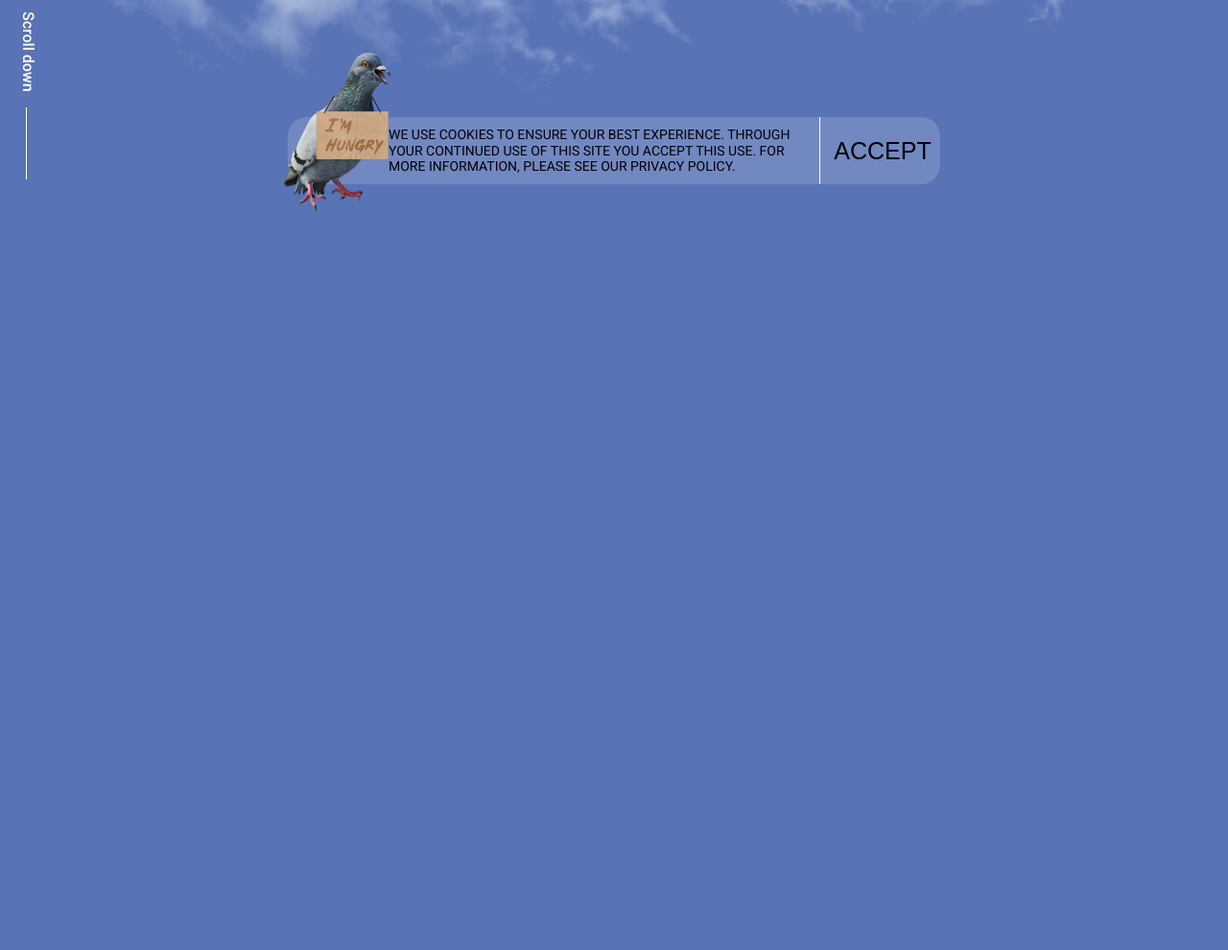
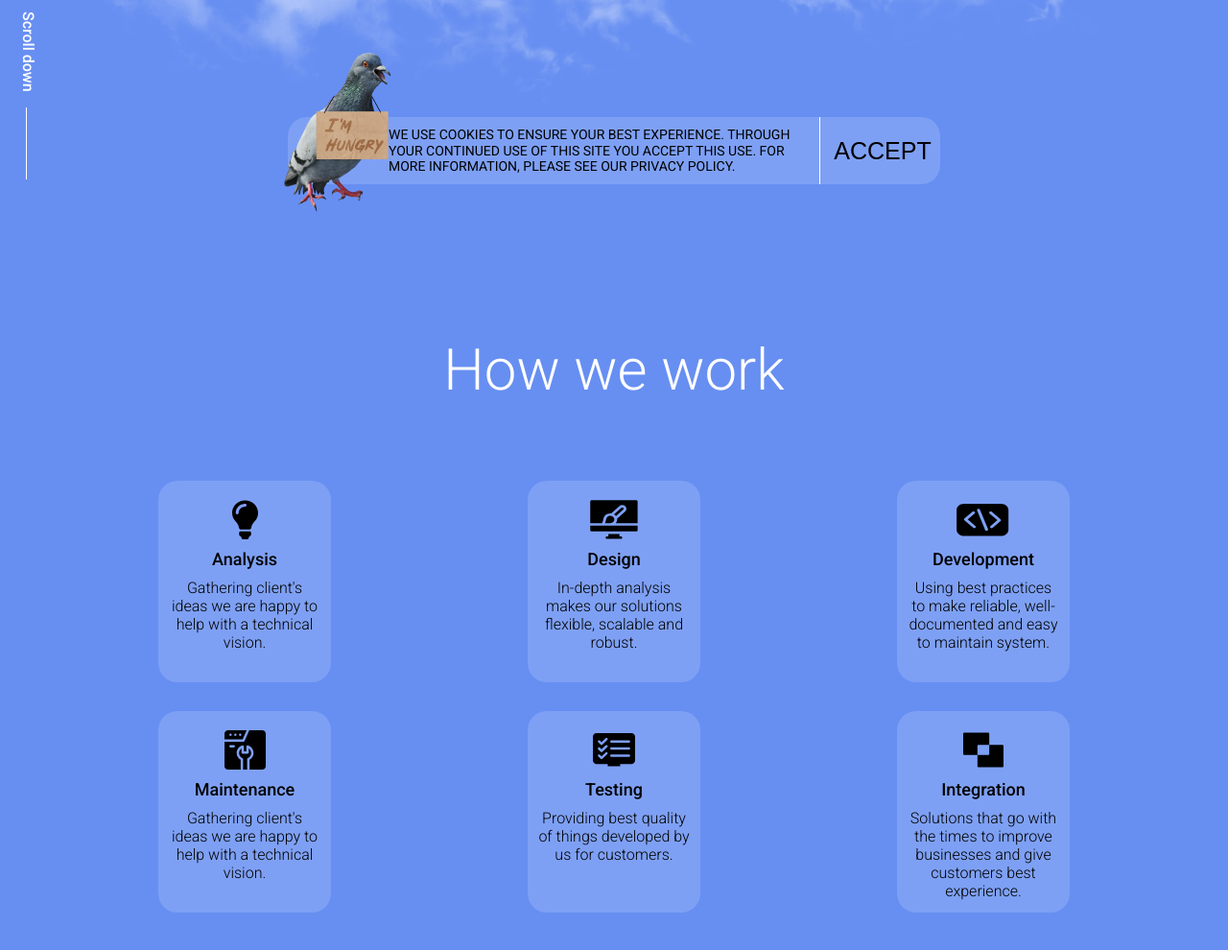
Before and after one commit to EOKvashnin/landing_live_streaming, a website built with Parcel: page index.html in a window 1280 px wide. Shown: the part 580-1570 px from the top of the page at 96% size. Before the commit the page ends 880 px from the top, so only its background shows below. Built offline with nearby package versions, Linux system fonts and the light colour scheme.

Commit message:
added work & cards section

```diff
--- a/index.html
+++ b/index.html
@@ -71,6 +71,59 @@
 					</div>
 				</div>
 			</section>
+			<section class="work-section" aria-label="work-section">
+				<div class="container">
+					<div class="work">
+						<h2 class="work__title">How we work</h2>
+						<div class="work__cards-wrapper">
+							<figure class="info-card card-analysis" aria-label="Analysis card">
+								<svg class="info-card__icon icon-bulb" aria-label="Bulb img">
+									<use href="assets/sprites.svg#bulb-icon"></use>
+								</svg>
+								<h3 class="info-card__title">Analysis</h3>
+								<p class="info-card__desc">Gathering client's ideas we are happy to help with a technical vision.</p>
+							</figure>
+							<figure class="info-card card-design" aria-label="Design card">
+								<svg class="info-card__icon icon-design" aria-label="Design icon">
+									<use href="assets/sprites.svg#design-icon"></use>
+								</svg>
+								<h3 class="info-card__title">Design</h3>
+								<p class="info-card__desc">In-depth analysis makes our solutions flexible, scalable and robust.</p>
+							</figure>
+							<figure class="info-card card-dev" aria-label="Development card">
+								<svg class="info-card__icon icon-dev" aria-label="Development icon">
+									<use href="assets/sprites.svg#dev-icon"></use>
+								</svg>
+								<h3 class="info-card__title">Development</h3>
+								<p class="info-card__desc">Using best practices to make reliable, well-documented and easy to maintain system.</p>
+							</figure>
+							<figure class="info-card card-maintenance" aria-label="Maintenance card">
+								<svg class="info-card__icon icon-maintenance" aria-label="Maintenance icon">
+									<use href="assets/sprites.svg#maintenance-icon"></use>
+								</svg>
+								<h3 class="info-card__title">Maintenance</h3>
+								<p class="info-card__desc">Gathering client's ideas we are happy to help with a technical vision.</p>
+							</figure>
+							<figure class="info-card card-testing" aria-label="Testing card">
+								<svg class="info-card__icon icon-testing" aria-label="Testing icon">
+									<use href="assets/sprites.svg#testing-icon"></use>
+								</svg>
+								<h3 class="info-card__title">Testing</h3>
+								<p class="info-card__desc">Providing best quality of things developed by us for customers.</p>
+							</figure>
+							<figure class="info-card card-integration" aria-label="Integration card">
+								<svg class="info-card__icon icon-integration" aria-label="Integration icon">
+									<use href="assets/sprites.svg#integration-icon"></use>
+								</svg>
+								<h3 class="info-card__title">Integration</h3>
+								<p class="info-card__desc">Solutions that go with the times to improve businesses and give customers best experience.</p>
+							</figure>
+
+						</div>
+					</div>
+				</div>
+
+			</section>
 		</main>
 	</body>
 </html>
--- a/styles/_basic.scss
+++ b/styles/_basic.scss
@@ -20,7 +20,8 @@ h5,
 h6,
 p,
 ul,
-button {
+button,
+figure {
 	margin: 0;
 	padding: 0;
 }
--- /dev/null
+++ b/styles/_cards.scss
@@ -0,0 +1,59 @@
+@use 'variables' as v;
+@use 'mixins' as m;
+@use 'placeholders';
+@use 'sass:color';
+
+.info-card {
+	width: 180px;
+	height: 210px;
+	padding: 20px 10px 0;
+	border-radius: 20px;
+	background-color: color.adjust(v.$color-white, $alpha: -0.85);
+	@include m.d-flex(start, center, nowrap, column, 0, 10px);
+
+	&__icon {
+		width: 25px;
+		height: 25px;
+		fill: v.$color-black;
+	}
+
+	&__title {
+		@include m.font(18px, 500, v.$color-black);
+		text-align: center;
+	}
+
+	&__desc {
+		text-align: center;
+		@include m.font(16px, 300, v.$color-black);
+	}
+
+	&:hover {
+		cursor: pointer;
+		background-color: color.adjust(v.$color-white, $alpha: -0.95);
+
+		.info-card__icon {
+			fill: v.$color-white;
+		}
+
+		.info-card__title,
+		.info-card__desc {
+			color: v.$color-white;
+		}
+	}
+
+	@media (max-width: v.$media_min) {
+		width: 140px;
+		height: 170px;
+		padding: 20px 10px 0;
+		border-radius: 20px;
+
+		&__title {
+			@include m.font(14px, 400, v.$color-black);
+			text-align: center;
+		}
+
+		&__desc {
+			@include m.font(11px, 300, v.$color-black);
+		}
+	}
+}
--- a/styles/_hero.scss
+++ b/styles/_hero.scss
@@ -60,15 +60,39 @@
 			height: 400px;
 
 			.hero__title {
-				@include m.font(75px, 700, v.$color-black);
+				@include m.font(65px, 700, v.$color-black);
 			}
 
 			.hero__action-btn {
 				@include m.font(18px, 400, v.$color-white);
 				width: 260px;
 				height: 60px;
-				@include m.position(absolute, 1, -1, bottom, left, 0px, 10px);
+				@include m.position(absolute, 1, -1, bottom, left, 65px, 10px);
 			}
+		}
+		@media (max-width: v.$media_min) {
+			max-width: 380px;
+			height: 350px;
+
+			.hero__title {
+				@include m.font(55px, 700, v.$color-black);
+			}
+
+			.hero__action-btn {
+				@include m.font(14px, 400, v.$color-white);
+				width: 200px;
+				height: 40px;
+				@include m.position(absolute, 1, -1, top, left, 200px, 0px);
+			}
+		}
+		@media (max-width: v.$media_l) {
+			width: 930px;
+		}
+		@media (max-width: v.$media_md) {
+			width: 730px;
+		}
+		@media (max-width: v.$media_min) {
+			width: 530px;
 		}
 	}
 
@@ -138,6 +162,31 @@
 				@include m.font(30px, 400, v.$color-black);
 			}
 		}
+		@media (max-width: v.$media_sn) {
+			width: 100%;
+			max-width: 450px;
+			margin: 130px auto 0;
+
+			&-img {
+				@include m.position(absolute, 1, -1, top, left, -140px, -25px);
+			}
+
+			&-content {
+				width: 100%;
+				height: 100%;
+				border-right: none;
+				border-bottom: 1px solid v.$color-white;
+				padding: 15px 15px 15px 15px;
+				line-height: 1.1;
+
+				@include m.font(14px, 400, v.$color-black);
+			}
+
+			&-btn {
+				padding: 5px;
+				@include m.font(30px, 400, v.$color-black);
+			}
+		}
 	}
 
 	.hero__scroll {
@@ -168,4 +217,7 @@
 		padding: 100px 130px 0;
 		background: url(../assets/img/cloud_alpha.png) 0 23% / contain no-repeat;
 	}
+	@media (max-width: v.$media_sn) {
+		padding: 100px 80px 0;
+	}
 }
--- a/styles/_importer.scss
+++ b/styles/_importer.scss
@@ -1,3 +1,5 @@
 @forward 'basic';
 @forward 'header';
 @forward 'hero';
+@forward 'cards';
+@forward 'work';
--- a/styles/_variables.scss
+++ b/styles/_variables.scss
@@ -1,4 +1,5 @@
-$color-blue: #5873b6;
+//$color-blue: #5873b6;
+$color-blue: #678ff2;
 $color-white: #fff;
 $color-black: #000000;
 
--- /dev/null
+++ b/styles/_work.scss
@@ -0,0 +1,105 @@
+@use 'variables' as v;
+@use 'mixins' as m;
+@use 'placeholders';
+@use 'sass:color';
+
+.work-section {
+	padding: 50px 20px 180px;
+
+	.work {
+		margin: 0 auto;
+		text-align: center;
+
+		&__title {
+			margin: 0 0 80px 0;
+			@include m.font(60px, 300, v.$color-white);
+
+			@media (max-width: v.$media_min) {
+				display: none;
+			}
+		}
+
+		&__cards-wrapper {
+			margin: 0 auto;
+			max-width: 950px;
+			display: grid;
+			grid-template-columns: repeat(3, 1fr);
+			grid-template-rows: repeat(2, 1fr);
+			row-gap: 30px;
+			place-items: center;
+			grid-template-areas:
+				'analysis design dev'
+				'maintenance testing integration';
+
+			.card-analysis {
+				grid-area: analysis;
+				justify-self: start;
+			}
+			.card-design {
+				grid-area: design;
+			}
+			.card-dev {
+				grid-area: dev;
+				justify-self: end;
+			}
+			.card-maintenance {
+				grid-area: maintenance;
+				justify-self: start;
+			}
+			.card-testing {
+				grid-area: testing;
+			}
+			.card-integration {
+				grid-area: integration;
+				justify-self: end;
+			}
+
+			.icon-bulb {
+				width: 29px;
+				height: 41px;
+			}
+			.icon-design {
+				width: 50px;
+				height: 41px;
+			}
+
+			.icon-dev {
+				width: 55px;
+				height: 41px;
+			}
+
+			.icon-maintenance {
+				width: 43px;
+				height: 41px;
+			}
+
+			.icon-testing {
+				width: 44px;
+				height: 41px;
+			}
+			.icon-integration {
+				width: 42px;
+				height: 41px;
+			}
+			@media (max-width: v.$media_md) {
+				grid-template-columns: repeat(2, 1fr);
+				grid-template-rows: repeat(3, 1fr);
+				row-gap: 30px;
+
+				grid-template-areas:
+					'dev analysis'
+					'design maintenance'
+					'integration testing';
+
+				.card-analysis,
+				.card-design,
+				.card-dev,
+				.card-maintenance,
+				.card-testing,
+				.card-integration {
+					justify-self: center;
+				}
+			}
+		}
+	}
+}
```
Also changed, not shown: dist/index.css, 1 other file.
